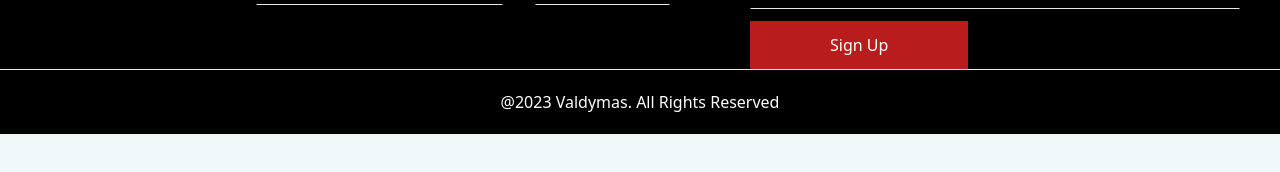
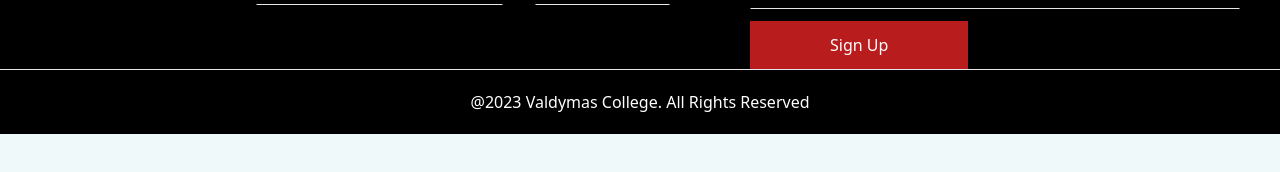
Before and after one commit to Jeremiah-jay18/Responsive-Tailwind-Footer, a React (Vite) app: page / in a window 1280 px wide. Shown: the part 276-448 px from the top of the page. Built offline with nearby package versions, Linux system fonts and the light colour scheme.

Commit message:
Update Footer.jsx

```diff
--- a/src/Components/Footer.jsx
+++ b/src/Components/Footer.jsx
@@ -109,7 +109,7 @@ const boxTwo= info.map((item,i)=>{
 </div>
 
 <hr />
-<div className='py-5 px-4 footer-foot'>@2023 Valdymas. All Rights Reserved</div>
+<div className='py-5 px-4 footer-foot'>@2023 Valdymas College. All Rights Reserved</div>
 
 
 
```
